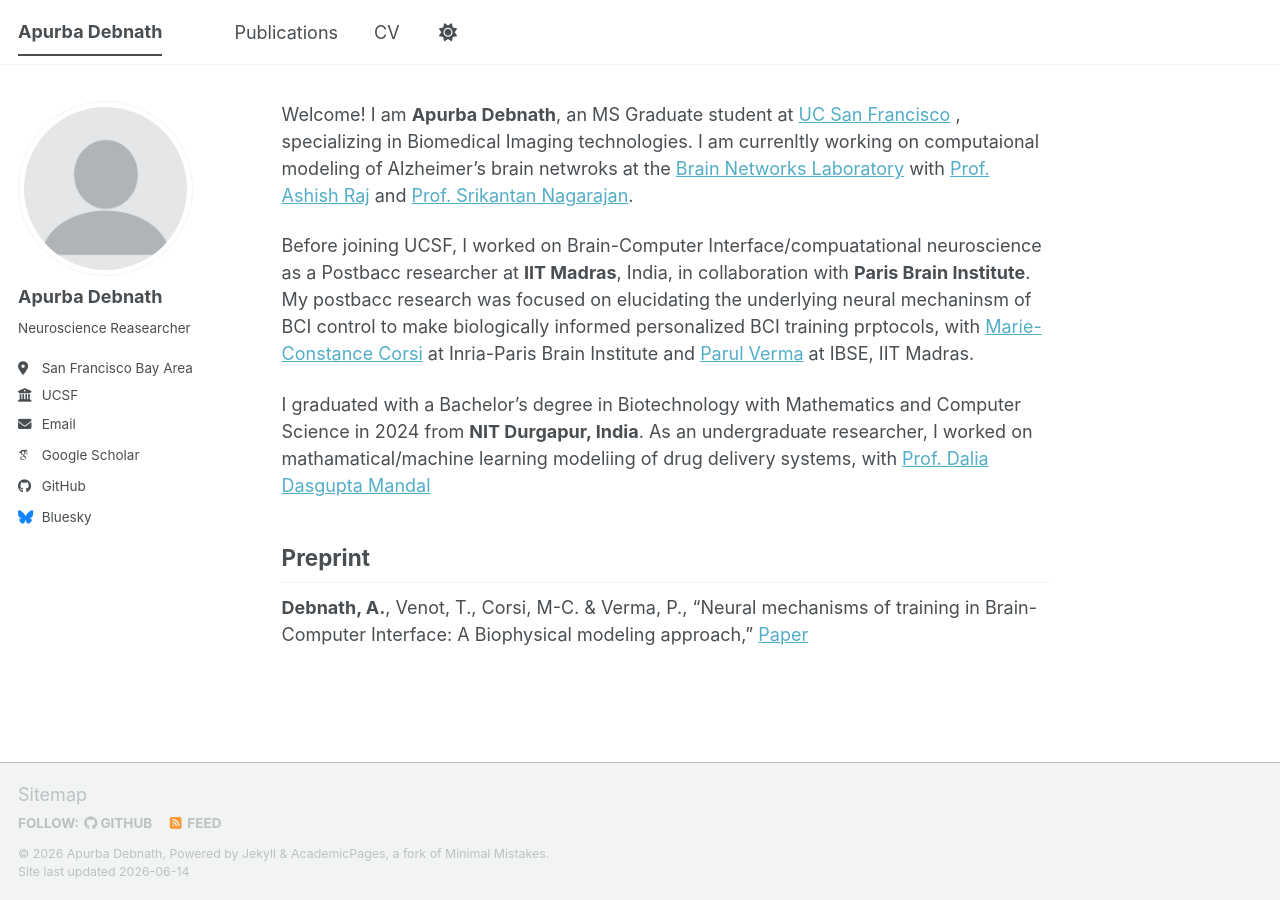
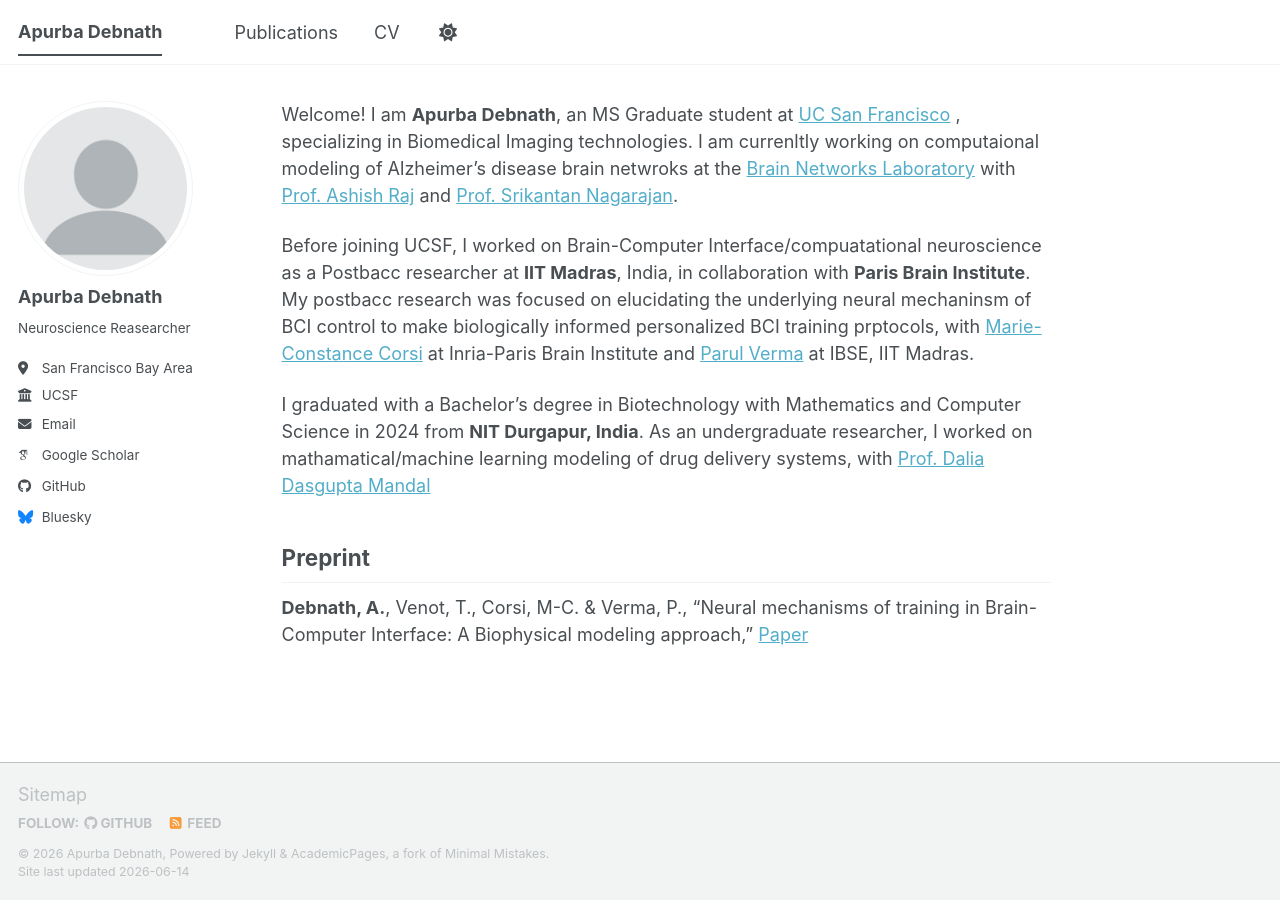
Before and after one commit to ApurbaApd/ApurbaApd.github.io, a Jekyll site: the page built from _pages/about.md, in a window 1280 px wide. Built offline with Jekyll 4.4.1, drawn with Linux system fonts in a browser that asks for light colours; some web fonts are replaced; a script bundle is joined from its source files by our own code; library files that are not in the unit come from our copies.

Commit message:
Fix typos in about.md
Corrected typos and improved clarity in the about page.

```diff
--- a/_pages/about.md
+++ b/_pages/about.md
@@ -6,11 +6,11 @@
 
 
 Welcome! I am **Apurba Debnath**, an MS Graduate student at [UC San Francisco](https://www.ucsf.edu)
-, specializing in Biomedical Imaging technologies. I am currenltly working on computaional modeling of Alzheimer's brain netwroks at the [Brain Networks Laboratory](https://rajlab.ucsf.edu) with [Prof. Ashish Raj](https://radiology.ucsf.edu/people/ashish-raj) and [Prof. Srikantan Nagarajan](https://radiology.ucsf.edu/people/srikantan-nagarajan).
+, specializing in Biomedical Imaging technologies. I am currenltly working on computaional modeling of Alzheimer's disease brain netwroks at the [Brain Networks Laboratory](https://rajlab.ucsf.edu) with [Prof. Ashish Raj](https://radiology.ucsf.edu/people/ashish-raj) and [Prof. Srikantan Nagarajan](https://radiology.ucsf.edu/people/srikantan-nagarajan).
 
 Before joining UCSF, I worked on Brain-Computer Interface/compuatational neuroscience as a Postbacc researcher at **IIT Madras**, India, in collaboration with **Paris Brain Institute**. My postbacc research was focused on elucidating the underlying neural mechaninsm of BCI control to make biologically informed personalized BCI training prptocols, with [Marie-Constance Corsi](https://www.inria.fr/en/marie-constance-corsi-explorer-cerebral-intention) at Inria-Paris Brain Institute and [Parul Verma](https://ibse.iitm.ac.in/people/parul_verma/) at IBSE, IIT Madras.
 
-I graduated with a Bachelor's degree in Biotechnology with Mathematics and Computer Science in 2024 from **NIT Durgapur, India**. As an undergraduate researcher, I worked on mathamatical/machine learning modeliing of drug delivery systems, with [Prof. Dalia Dasgupta Mandal](https://nitdgp.ac.in/department/biotechnology)
+I graduated with a Bachelor's degree in Biotechnology with Mathematics and Computer Science in 2024 from **NIT Durgapur, India**. As an undergraduate researcher, I worked on mathamatical/machine learning modeling of drug delivery systems, with [Prof. Dalia Dasgupta Mandal](https://nitdgp.ac.in/department/biotechnology)
 
 ## Preprint
 
```
